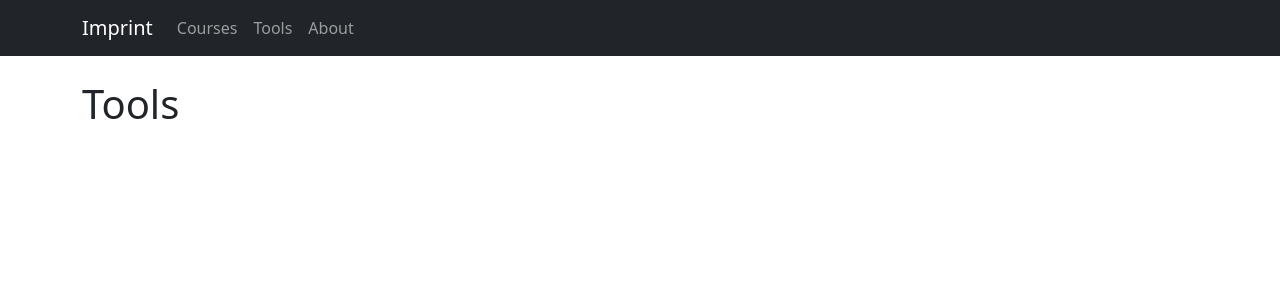
After one commit to BlackNetCat/Imprint, a Django app: page /tools/ in a window 1280 px wide. The commit adds this page. Shown: the top 300 px of the page. Run offline with Django 5.2, Linux system fonts and the light colour scheme.

Commit message:
Initial Tools

```diff
--- a/imprint/templates/base.html
+++ b/imprint/templates/base.html
@@ -18,6 +18,9 @@
                 <li class="nav-item">
                   <a class="nav-link" href="{% url 'courses' %}">Courses</a>
                 </li>
+                   <li class="nav-item {% if request.path == '/tools/' %}active{% endif %}">
+                  <a class="nav-link" href="{% url 'tools' %}">Tools</a>
+                </li>
                 <li class="nav-item {% if request.path == '/about/' %}active{% endif %}">
                   <a class="nav-link" href="{% url 'about' %}">About</a>
                 </li>
--- /dev/null
+++ b/imprint/templates/tools.html
@@ -0,0 +1,6 @@
+{% extends 'base.html'%}
+{% block content %}
+
+<h1 class="mt-4 mb-4">Tools</h1>
+
+{% endblock %}
--- a/imprint/urls.py
+++ b/imprint/urls.py
@@ -4,5 +4,6 @@ from . import views
 urlpatterns = [
     path('', views.index, name='index'),
     path('courses/', views.CourseList.as_view(), name='courses'),
+    path('tools/', views.tools, name='tools'),
     path('about/', views.about, name='about')
 ]
--- a/imprint/views.py
+++ b/imprint/views.py
@@ -34,6 +34,9 @@ def index(request):
 def about(request):
     return render(request, "about.html")
 
+def tools(request):
+    return render(request, "tools.html")
+
 class CourseList(generic.ListView):
     queryset = Course.objects.order_by("-date_created")
     template_name = "courses.html"
```
